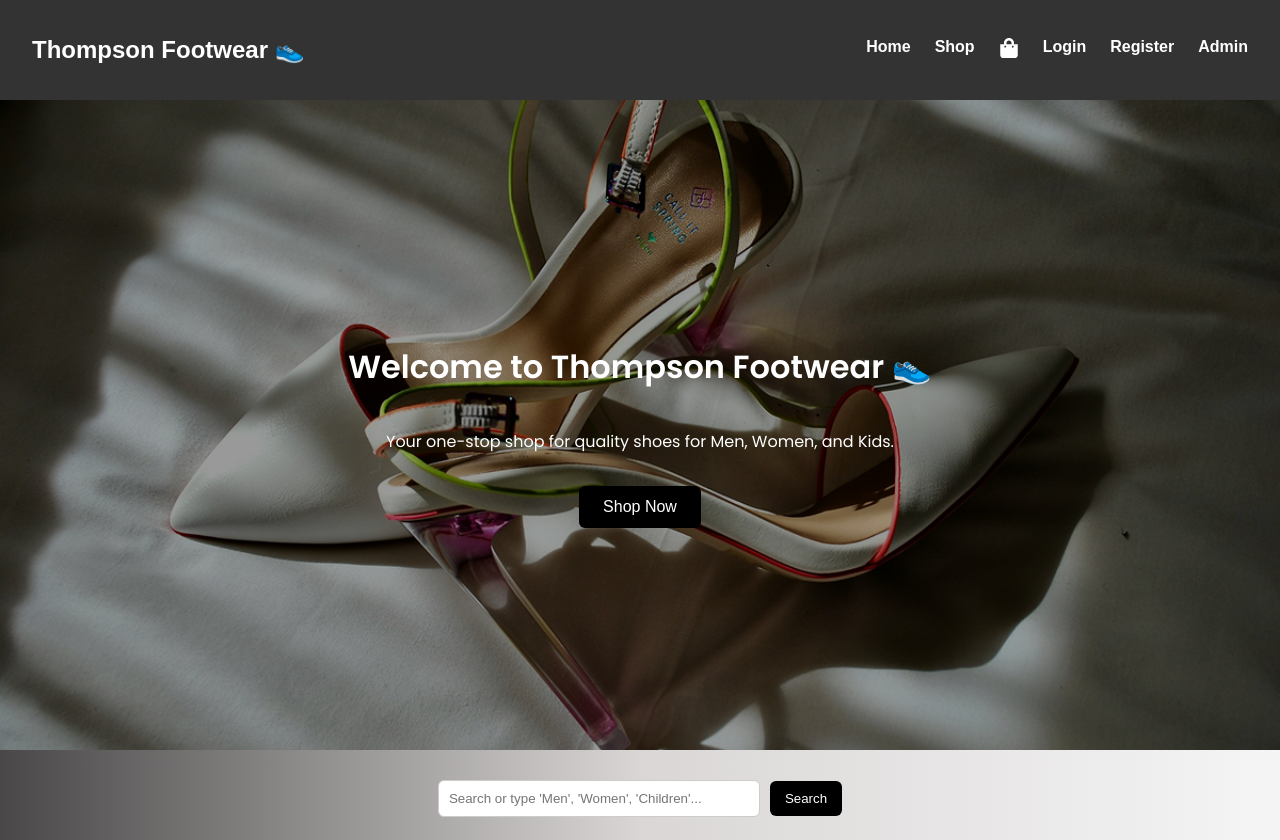
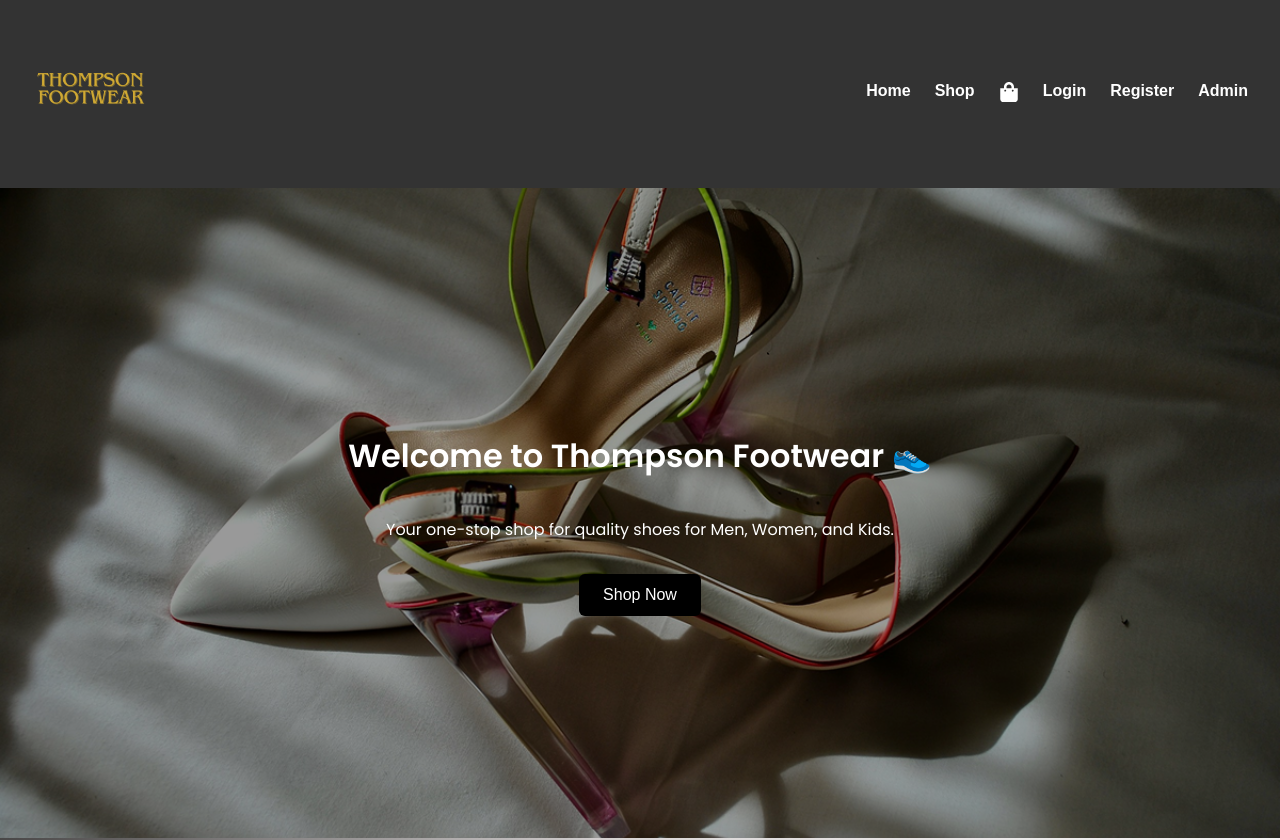
Before and after one commit to 2000tamasha/thompson-footwear, a React (Create React App) app in the folder frontend/: page / in a window 1280 px wide. Shown: the top 840 px of the page. Built offline with nearby package versions, Linux system fonts and the light colour scheme.

Commit message:
navbar logo replaced

```diff
--- a/frontend/src/components/Navbar.js
+++ b/frontend/src/components/Navbar.js
@@ -1,4 +1,4 @@
-// Navbar.js – Updated by Sharan Adhikari 24071844
+// Navbar.js – Created by Sharan Adhikari 24071844 & Updated by Thamasha Kodithuwakku 24351177
 
 import React from 'react';
 import { Link } from 'react-router-dom';
@@ -11,7 +11,14 @@
 
   return (
     <nav className="navbar">
-      <h2 className="logo">Thompson Footwear 👟</h2>
+      <Link to="/" className="logo">
+        <img src="/images/storelogo.png" alt="Thompson Footwear Logo" style={{
+          position: 'relative',
+          height: '150px',     // Adjust this to your preferred size
+          width: 'auto',      // Maintains aspect ratio
+          objectFit: 'contain'
+        }} />
+      </Link>
       <ul className="nav-links">
         <li><Link to="/">Home</Link></li>
         <li><Link to="/products">Shop</Link></li>
```
